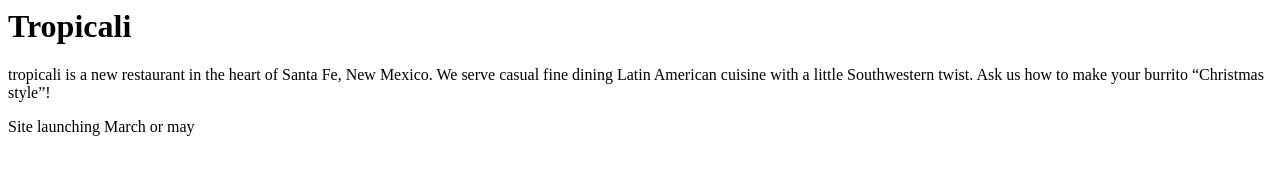
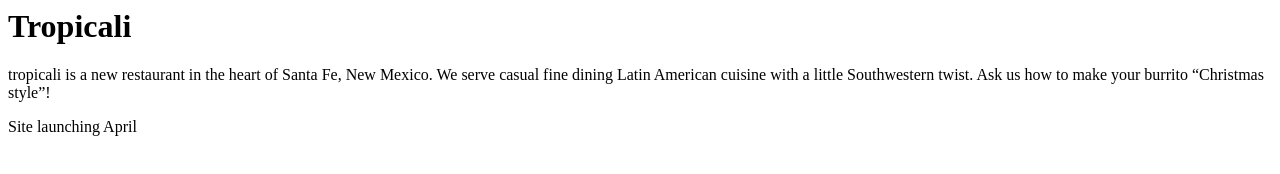
Before and after one commit to rsullivan360/trop, a plain HTML site: page index.html in a window 1280 px wide. Drawn offline with Linux system fonts and the light colour scheme.

Commit message:
Change date from March to April

```diff
--- a/index.html
+++ b/index.html
@@ -1,3 +1,3 @@
 <h1>Tropicali</h1>
 <P>tropicali is a new restaurant in the heart of Santa Fe, New Mexico. We serve casual fine dining Latin American cuisine with a little Southwestern twist. Ask us how to make your burrito “Christmas style”!</P>
-<p>Site launching March or may</p>
+<p>Site launching April</p>
```
